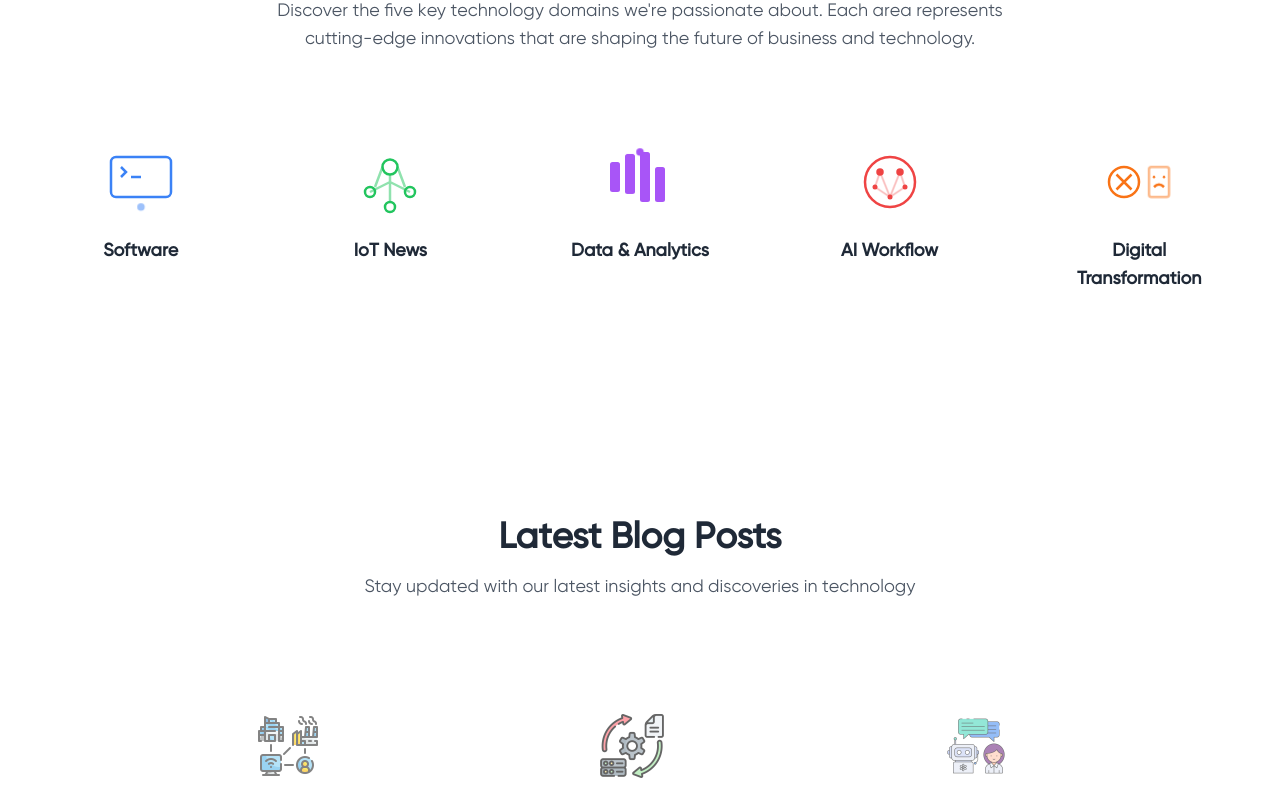
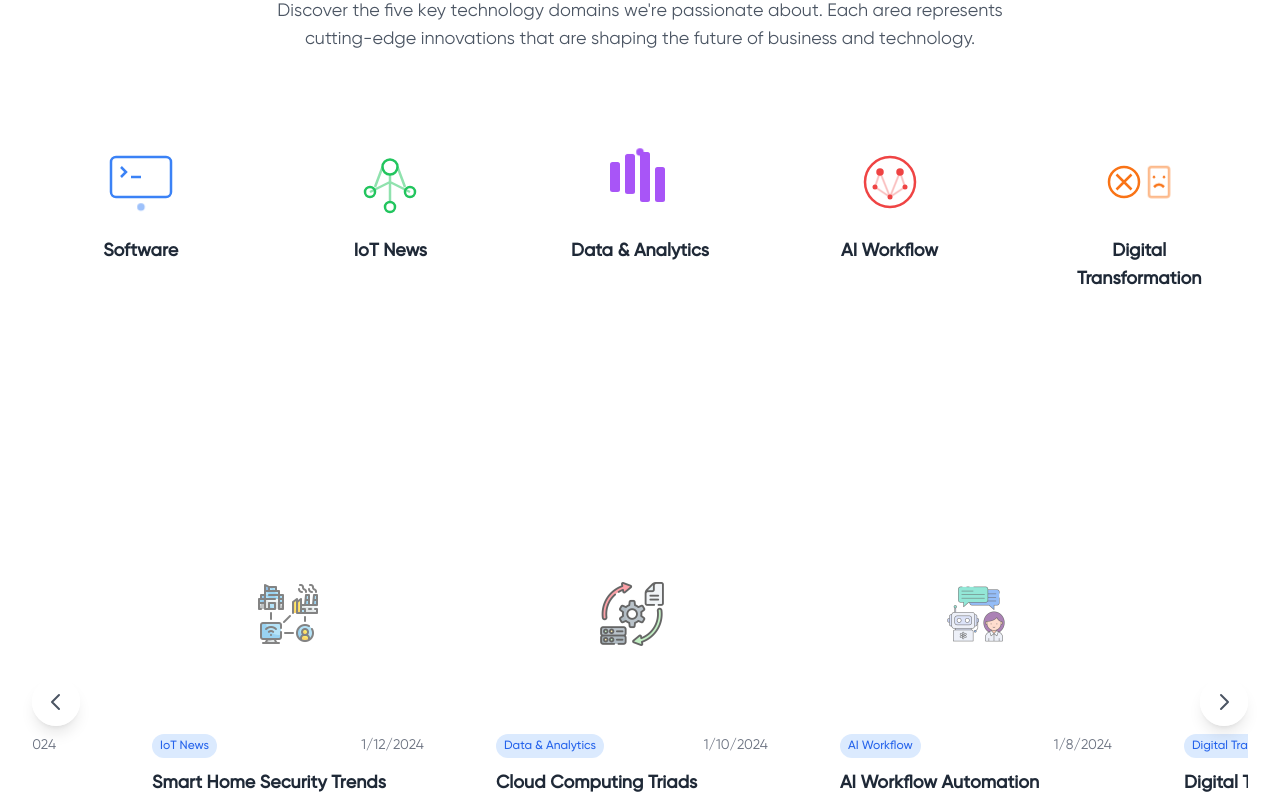
Before and after one commit to AlphaBitsCode/studio-os, a SvelteKit app: page /tech-hotpot in a window 1280 px wide. Shown: the part 358-1157 px from the top of the page. Built offline with nearby package versions, Linux system fonts and the light colour scheme; no server answers.

Commit message:
refactor(tech-hotpot): remove redundant heading from blog posts section

```diff
--- a/src/routes/tech-hotpot/+page.svelte
+++ b/src/routes/tech-hotpot/+page.svelte
@@ -259,15 +259,6 @@
 <!-- Latest Blog Posts Section -->
 <section class="py-16 bg-white/50 backdrop-blur-sm">
     <div class="max-w-7xl mx-auto px-4 sm:px-6 lg:px-8">
-        <div class="text-center mb-12">
-            <h2 class="text-3xl md:text-4xl font-bold mb-4 text-gray-800">
-                Latest Blog Posts
-            </h2>
-            <p class="text-lg text-gray-600">
-                Stay updated with our latest insights and discoveries in technology
-            </p>
-        </div>
-
         <!-- Blog Posts Carousel -->
         <div class="relative">
             <!-- Navigation Arrows -->
```
